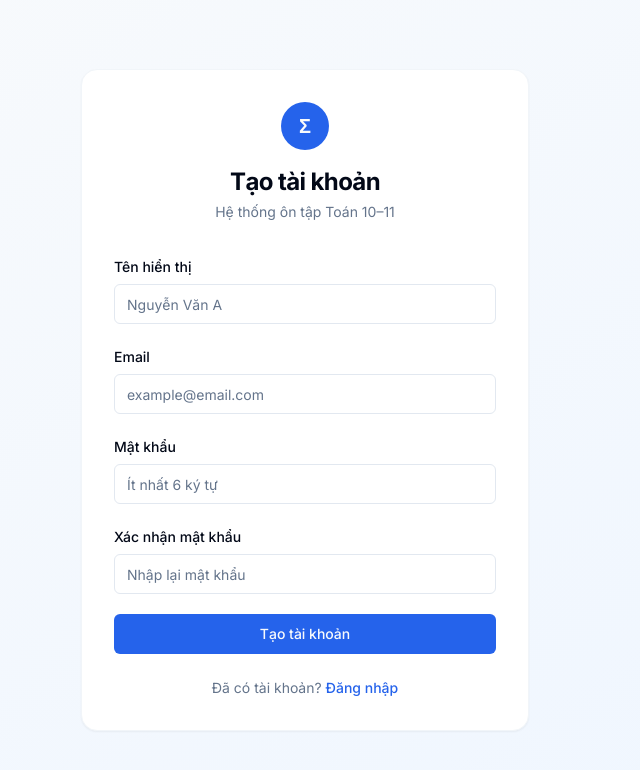
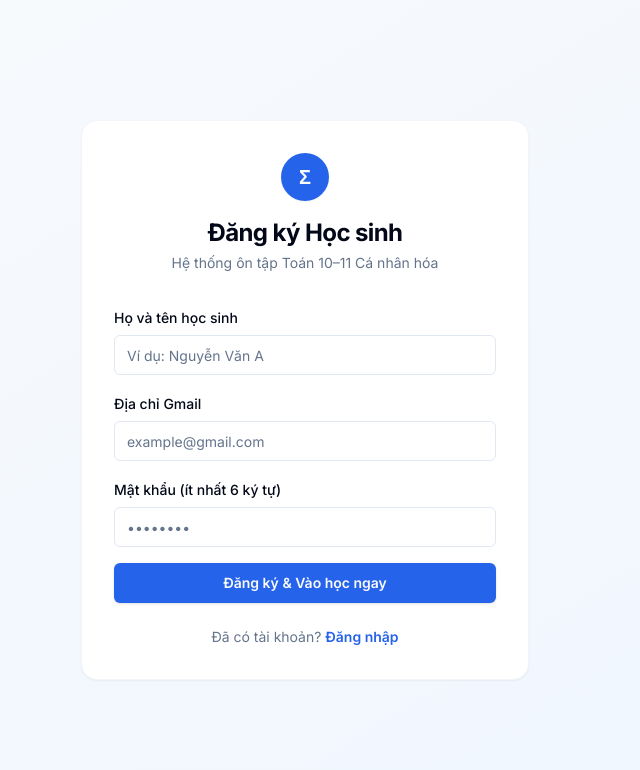
Before and after one commit to JamesNguyen2k4/Duan_hethongontaptoan10_11, a Next.js app: page /dang-ky in a window 1280 px wide. Shown: the top 770 px of the page, without its empty margins (335-975 px from the left). Built offline with nearby package versions, Linux system fonts and the light colour scheme.

Commit message:
feat(auth): streamline student registration to name, gmail, password and auto login

```diff
--- a/src/features/auth/actions/dang-ky.ts
+++ b/src/features/auth/actions/dang-ky.ts
@@ -10,35 +10,44 @@ type KetQua =
   | { ok: false; message: string };
 
 /**
- * Server Action: Đăng ký tài khoản mới
+ * Server Action: Đăng ký tài khoản học sinh
  */
 export async function dangKyAction(
   values: z.infer<typeof dangKySchema>
 ): Promise<KetQua> {
   const validated = dangKySchema.safeParse(values);
   if (!validated.success) {
-    return { ok: false, message: "Dữ liệu không hợp lệ" };
+    const errorMsg = validated.error.errors[0]?.message || "Dữ liệu không hợp lệ";
+    return { ok: false, message: errorMsg };
   }
 
   const { tenHienThi, email, matKhau } = validated.data;
+  const normalizedEmail = email.toLowerCase().trim();
 
   // Kiểm tra email đã tồn tại chưa
-  const daCoEmail = await db.nguoiDung.findUnique({ where: { email } });
+  const daCoEmail = await db.nguoiDung.findUnique({
+    where: { email: normalizedEmail },
+  });
+
   if (daCoEmail) {
-    return { ok: false, message: "Email này đã được sử dụng" };
+    return {
+      ok: false,
+      message: "Gmail này đã được đăng ký trên hệ thống. Vui lòng đăng nhập.",
+    };
   }
 
-  // Băm mật khẩu và tạo tài khoản
+  // Băm mật khẩu và tạo tài khoản Học sinh
   const matKhauBam = await bamMatKhau(matKhau);
 
   await db.nguoiDung.create({
     data: {
-      email,
-      tenHienThi,
+      email: normalizedEmail,
+      tenHienThi: tenHienThi.trim(),
       matKhauBam,
       vaiTro: "HOC_SINH",
+      lopDangHocId: "lop-11",
     },
   });
 
-  return { ok: true, message: "Đăng ký thành công! Vui lòng đăng nhập." };
+  return { ok: true, message: "Tạo tài khoản học sinh thành công!" };
 }
--- a/src/features/auth/components/DangKyForm.tsx
+++ b/src/features/auth/components/DangKyForm.tsx
@@ -3,6 +3,7 @@
 import { useState, useTransition } from "react";
 import { useForm } from "react-hook-form";
 import { zodResolver } from "@hookform/resolvers/zod";
+import { signIn } from "next-auth/react";
 import { useRouter } from "next/navigation";
 import Link from "next/link";
 
@@ -28,12 +29,27 @@ export function DangKyForm() {
     setLoi("");
     setThanhCong("");
     startTransition(async () => {
+      // 1. Tạo tài khoản học sinh
       const result = await dangKyAction(data);
-      if (result.ok) {
-        setThanhCong(result.message);
-        setTimeout(() => router.push("/dang-nhap"), 1500);
+      if (!result.ok) {
+        setLoi(result.message);
+        return;
+      }
+
+      setThanhCong("Tạo tài khoản thành công! Đang tự động chuyển vào trang học tập...");
+
+      // 2. Tự động đăng nhập luôn
+      const loginRes = await signIn("credentials", {
+        email: data.email,
+        matKhau: data.matKhau,
+        redirect: false,
+      });
+
+      if (loginRes?.error) {
+        router.push("/dang-nhap");
       } else {
-        setLoi(result.message);
+        router.push("/dashboard");
+        router.refresh();
       }
     });
   };
@@ -42,39 +58,39 @@ export function DangKyForm() {
     <div className="w-full max-w-md mx-auto">
       {/* Header */}
       <div className="text-center mb-8">
-        <div className="inline-flex items-center justify-center w-12 h-12 rounded-full bg-primary text-primary-foreground text-xl font-bold mb-4">
+        <div className="inline-flex items-center justify-center w-12 h-12 rounded-full bg-primary text-primary-foreground text-xl font-bold mb-4 shadow-sm">
           Σ
         </div>
-        <h1 className="text-2xl font-bold tracking-tight">Tạo tài khoản</h1>
+        <h1 className="text-2xl font-bold tracking-tight">Đăng ký Học sinh</h1>
         <p className="text-muted-foreground mt-1 text-sm">
-          Hệ thống ôn tập Toán 10–11
+          Hệ thống ôn tập Toán 10–11 Cá nhân hóa
         </p>
       </div>
 
       {/* Form */}
-      <form onSubmit={handleSubmit(onSubmit)} className="space-y-5">
+      <form onSubmit={handleSubmit(onSubmit)} className="space-y-4">
         {/* Thông báo lỗi / thành công */}
         {loi && (
-          <div className="rounded-md bg-destructive/10 border border-destructive/20 px-4 py-3 text-sm text-destructive">
+          <div className="rounded-md bg-destructive/10 border border-destructive/20 px-4 py-3 text-sm text-destructive font-medium">
             {loi}
           </div>
         )}
         {thanhCong && (
-          <div className="rounded-md bg-green-50 border border-green-200 px-4 py-3 text-sm text-green-700">
+          <div className="rounded-md bg-emerald-50 border border-emerald-200 px-4 py-3 text-sm text-emerald-700 font-medium">
             {thanhCong}
           </div>
         )}
 
-        {/* Tên hiển thị */}
+        {/* Họ và tên */}
         <div className="space-y-1.5">
           <label htmlFor="tenHienThi" className="text-sm font-medium leading-none">
-            Tên hiển thị
+            Họ và tên học sinh
           </label>
           <input
             id="tenHienThi"
             type="text"
             autoComplete="name"
-            placeholder="Nguyễn Văn A"
+            placeholder="Ví dụ: Nguyễn Văn A"
             disabled={isPending}
             {...register("tenHienThi")}
             className={cn(
@@ -90,16 +106,16 @@ export function DangKyForm() {
           )}
         </div>
 
-        {/* Email */}
+        {/* Gmail */}
         <div className="space-y-1.5">
           <label htmlFor="email" className="text-sm font-medium leading-none">
-            Email
+            Địa chỉ Gmail
           </label>
           <input
             id="email"
             type="email"
             autoComplete="email"
-            placeholder="example@email.com"
+            placeholder="example@gmail.com"
             disabled={isPending}
             {...register("email")}
             className={cn(
@@ -118,13 +134,13 @@ export function DangKyForm() {
         {/* Mật khẩu */}
         <div className="space-y-1.5">
           <label htmlFor="matKhau" className="text-sm font-medium leading-none">
-            Mật khẩu
+            Mật khẩu (ít nhất 6 ký tự)
           </label>
           <input
             id="matKhau"
             type="password"
             autoComplete="new-password"
-            placeholder="Ít nhất 6 ký tự"
+            placeholder="••••••••"
             disabled={isPending}
             {...register("matKhau")}
             className={cn(
@@ -140,41 +156,16 @@ export function DangKyForm() {
           )}
         </div>
 
-        {/* Xác nhận mật khẩu */}
-        <div className="space-y-1.5">
-          <label htmlFor="xacNhanMatKhau" className="text-sm font-medium leading-none">
-            Xác nhận mật khẩu
-          </label>
-          <input
-            id="xacNhanMatKhau"
-            type="password"
-            autoComplete="new-password"
-            placeholder="Nhập lại mật khẩu"
-            disabled={isPending}
-            {...register("xacNhanMatKhau")}
-            className={cn(
-              "flex h-10 w-full rounded-md border border-input bg-background px-3 py-2 text-sm",
-              "ring-offset-background placeholder:text-muted-foreground",
-              "focus-visible:outline-none focus-visible:ring-2 focus-visible:ring-ring focus-visible:ring-offset-2",
-              "disabled:cursor-not-allowed disabled:opacity-50",
-              errors.xacNhanMatKhau && "border-destructive focus-visible:ring-destructive"
-            )}
-          />
-          {errors.xacNhanMatKhau && (
-            <p className="text-xs text-destructive">{errors.xacNhanMatKhau.message}</p>
-          )}
-        </div>
-
         {/* Nút đăng ký */}
         <button
           type="submit"
           disabled={isPending}
           className={cn(
             "inline-flex w-full items-center justify-center rounded-md text-sm font-medium",
-            "h-10 px-4 py-2 bg-primary text-primary-foreground",
+            "h-10 px-4 py-2 bg-primary text-primary-foreground font-semibold shadow",
             "hover:bg-primary/90 transition-colors",
             "focus-visible:outline-none focus-visible:ring-2 focus-visible:ring-ring focus-visible:ring-offset-2",
-            "disabled:pointer-events-none disabled:opacity-50"
+            "disabled:pointer-events-none disabled:opacity-50 mt-2"
           )}
         >
           {isPending ? (
@@ -199,10 +190,10 @@ export function DangKyForm() {
                   d="M4 12a8 8 0 018-8V0C5.373 0 0 5.373 0 12h4z"
                 />
               </svg>
-              Đang xử lý...
+              Đang tạo tài khoản...
             </>
           ) : (
-            "Tạo tài khoản"
+            "Đăng ký & Vào học ngay"
           )}
         </button>
       </form>
@@ -210,7 +201,7 @@ export function DangKyForm() {
       {/* Link đăng nhập */}
       <p className="mt-6 text-center text-sm text-muted-foreground">
         Đã có tài khoản?{" "}
-        <Link href="/dang-nhap" className="font-medium text-primary hover:underline">
+        <Link href="/dang-nhap" className="font-semibold text-primary hover:underline">
           Đăng nhập
         </Link>
       </p>
--- a/src/features/auth/schemas/index.ts
+++ b/src/features/auth/schemas/index.ts
@@ -11,25 +11,19 @@ export const dangNhapSchema = z.object({
     .min(6, "Mật khẩu phải có ít nhất 6 ký tự"),
 });
 
-export const dangKySchema = z
-  .object({
+export const dangKySchema = z.object({
   tenHienThi: z
     .string()
-      .min(2, "Tên hiển thị phải có ít nhất 2 ký tự")
-      .max(50, "Tên hiển thị không quá 50 ký tự"),
+    .min(2, "Họ và tên phải có ít nhất 2 ký tự")
+    .max(50, "Họ và tên không quá 50 ký tự"),
   email: z
     .string()
-      .min(1, "Email không được để trống")
-      .email("Email không hợp lệ"),
+    .min(1, "Gmail không được để trống")
+    .email("Địa chỉ Gmail không hợp lệ"),
   matKhau: z
     .string()
     .min(6, "Mật khẩu phải có ít nhất 6 ký tự")
     .max(100, "Mật khẩu không quá 100 ký tự"),
-    xacNhanMatKhau: z.string().min(1, "Vui lòng xác nhận mật khẩu"),
-  })
-  .refine((data) => data.matKhau === data.xacNhanMatKhau, {
-    message: "Mật khẩu xác nhận không khớp",
-    path: ["xacNhanMatKhau"],
 });
 
 export type DangNhapInput = z.infer<typeof dangNhapSchema>;
```
Lines whose indentation alone changed are shown as unchanged.
